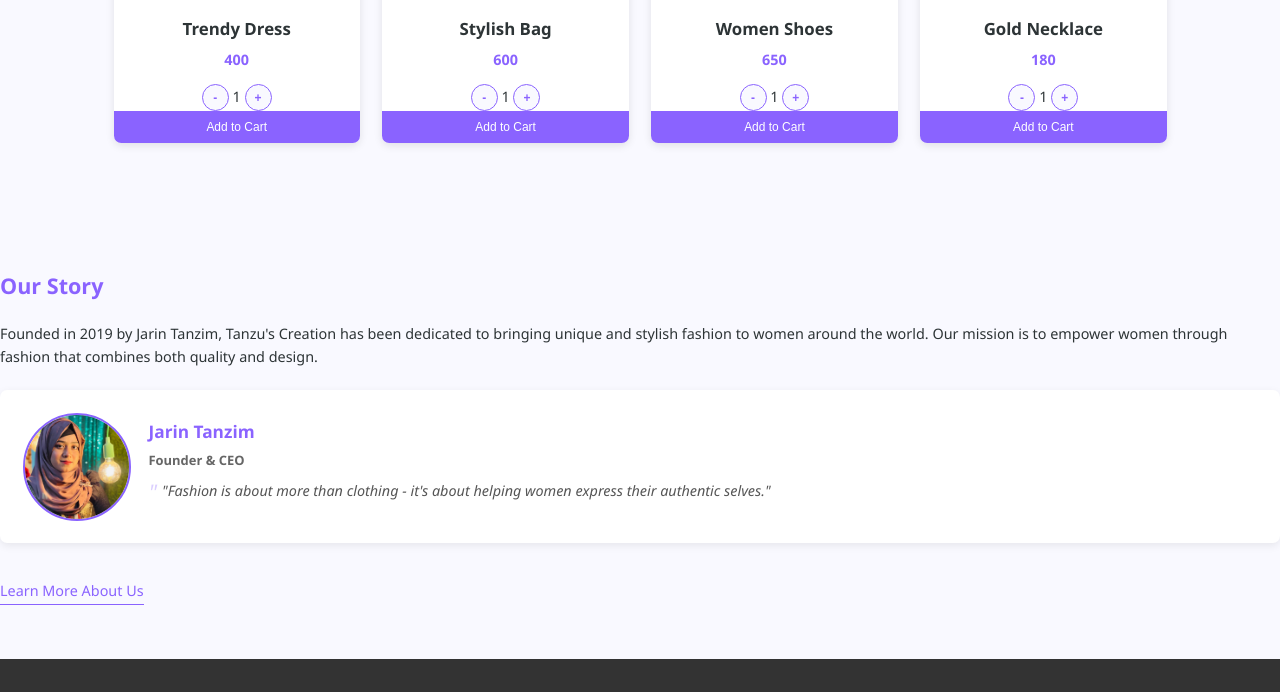
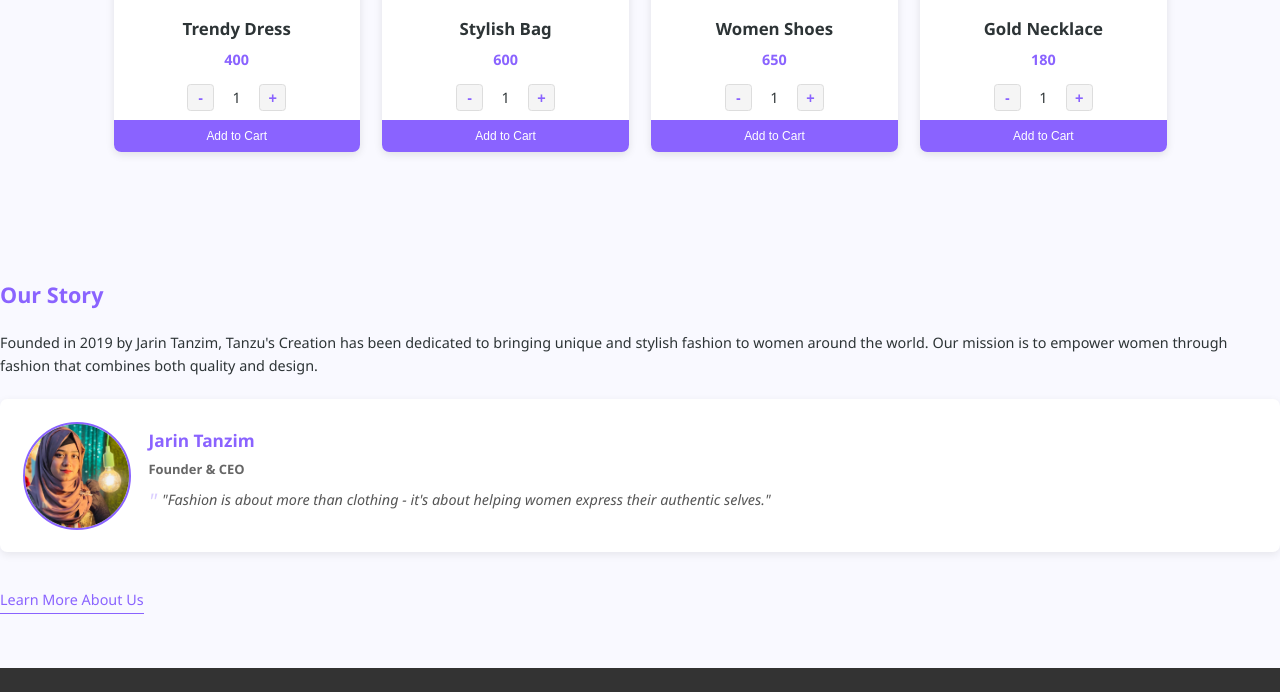
Before and after one commit to Jarin-Tanzim/223071132_ICT-Project-II-Tanzu-s-Creation-, a website: page homepage.html in a window 1280 px wide. Shown: the part 856-1548 px from the top of the page. Drawn offline with Linux system fonts and the light colour scheme; no server answers.

Commit message:
Updated styles.css

```diff
--- a/styles.css
+++ b/styles.css
@@ -1003,3 +1003,35 @@ footer {
 .continue-shopping:hover {
     text-decoration: underline;
 }
+.quantity-controls {
+    display: flex;
+    align-items: center;
+    justify-content: center; /* This centers the controls horizontally */
+    margin: 10px 0;
+    width: 100%; /* Ensures full width for proper centering */
+}
+
+.quantity-btn {
+    width: 30px;
+    height: 30px;
+    background: #f5f5f5;
+    border: 1px solid #ddd;
+    border-radius: 4px;
+    font-size: 16px;
+    cursor: pointer;
+    transition: all 0.3s;
+    display: flex;
+    align-items: center;
+    justify-content: center;
+}
+
+.quantity-btn:hover {
+    background: #e0e0e0;
+}
+
+.quantity {
+    margin: 0 15px;
+    font-size: 16px;
+    min-width: 20px;
+    text-align: center;
+}
```
